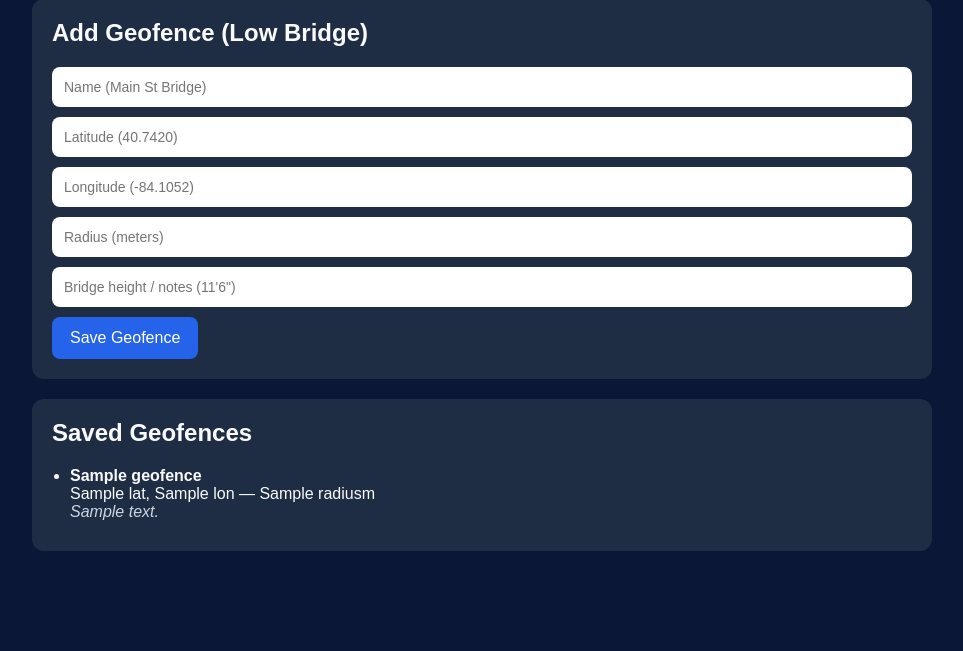
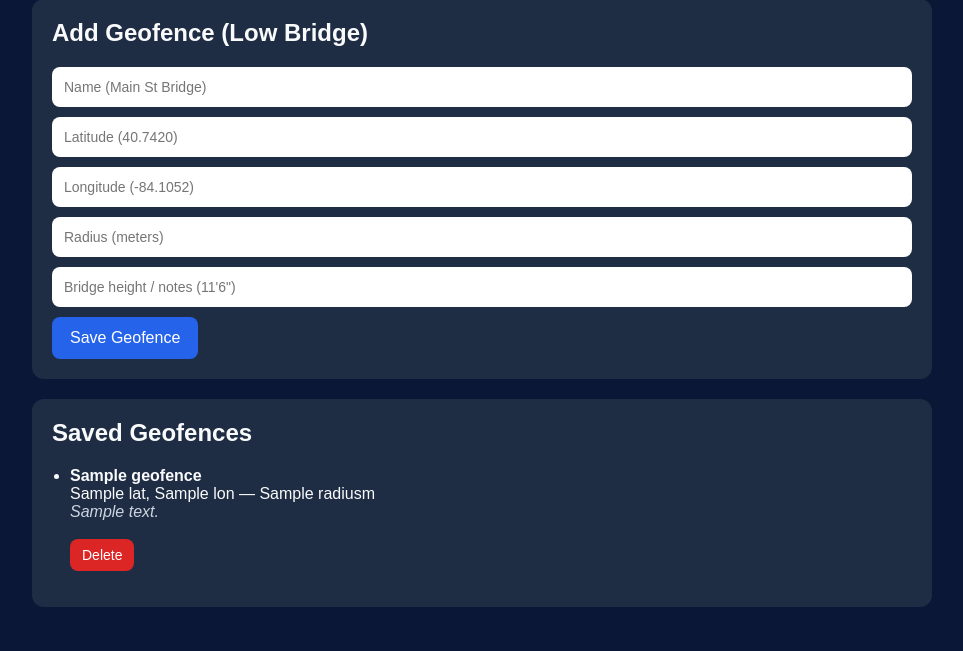
Before and after one commit to aservetech/bus-edge, a FastAPI app: template templates/dashboard.html in a window 1280 px wide. Shown: the part 331-982 px from the top of the page, without its empty margins (158-1121 px from the left). Before the commit the page ends 882 px from the top, so only its background shows below. Run offline with FastAPI, Linux system fonts and the light colour scheme; the template is opened without the code that fills it: most values are stand-ins (such as "Sample title", 1, 10 or a date in 2020).

Commit message:
Added geofence delete functionality

```diff
--- a/app/web.py
+++ b/app/web.py
@@ -21,6 +21,7 @@ app = FastAPI()
 PROJECT_DIR = Path(__file__).resolve().parent.parent
 TEMPLATES_DIR = PROJECT_DIR / "templates"
 DATA_DIR = PROJECT_DIR / "data"
+GEOFENCE_FILE = DATA_DIR / "geofences.json"
 
 DATA_DIR.mkdir(parents=True, exist_ok=True)
 
@@ -30,7 +31,7 @@ templates = Jinja2Templates(directory=str(TEMPLATES_DIR))
 # =========================
 # SERVICES
 # =========================
-store = GeofenceStore(file_path=str(DATA_DIR / "geofences.json"))
+store = GeofenceStore(file_path=str(GEOFENCE_FILE))
 alert_store = AlertStore(file_path=str(DATA_DIR / "alert_status.json"))
 gps_status_store = GPSStatusStore(file_path=str(DATA_DIR / "gps_status.json"))
 
@@ -100,6 +101,23 @@ async def add_geofence(request: Request):
 
 
 # =========================
+# DELETE GEOFENCE
+# =========================
+@app.post("/delete-geofence")
+async def delete_geofence(request: Request):
+    form = await request.form()
+    name = form.get("name", "").strip()
+
+    geofences = store.get_all()
+    updated_geofences = [g for g in geofences if g.get("name", "").strip() != name]
+
+    with open(GEOFENCE_FILE, "w") as f:
+        json.dump(updated_geofences, f, indent=2)
+
+    return RedirectResponse(url="/", status_code=303)
+
+
+# =========================
 # LIVE ALERT ENDPOINT
 # =========================
 @app.get("/alert-status")
--- a/templates/dashboard.html
+++ b/templates/dashboard.html
@@ -89,6 +89,17 @@
             background: #1d4ed8;
         }
 
+        .delete-btn {
+            background: #dc2626;
+            padding: 8px 12px;
+            font-size: 14px;
+            margin-top: 10px;
+        }
+
+        .delete-btn:hover {
+            background: #b91c1c;
+        }
+
         input {
             width: 100%;
             box-sizing: border-box;
@@ -105,7 +116,7 @@
         }
 
         li {
-            margin-bottom: 10px;
+            margin-bottom: 16px;
         }
 
         em {
@@ -114,6 +125,14 @@
 
         .empty {
             color: #cbd5e1;
+        }
+
+        .geofence-actions {
+            margin-top: 8px;
+        }
+
+        .inline-form {
+            display: inline;
         }
     </style>
 </head>
@@ -193,8 +212,21 @@
                             <strong>{{ g["name"] }}</strong><br>
                             {{ g["lat"] }}, {{ g["lon"] }} — {{ g["radius"] }}m<br>
                             {% if g["note"] %}
-                                <em>{{ g["note"] }}</em>
+                                <em>{{ g["note"] }}</em><br>
                             {% endif %}
+
+                            <div class="geofence-actions">
+                                <form method="post" action="/delete-geofence" class="inline-form">
+                                    <input type="hidden" name="name" value="{{ g['name'] }}">
+                                    <button
+                                        type="submit"
+                                        class="delete-btn"
+                                        onclick="return confirm('Delete geofence: {{ g['name'] }}?');"
+                                    >
+                                        Delete
+                                    </button>
+                                </form>
+                            </div>
                         </li>
                     {% endfor %}
                 </ul>
```
